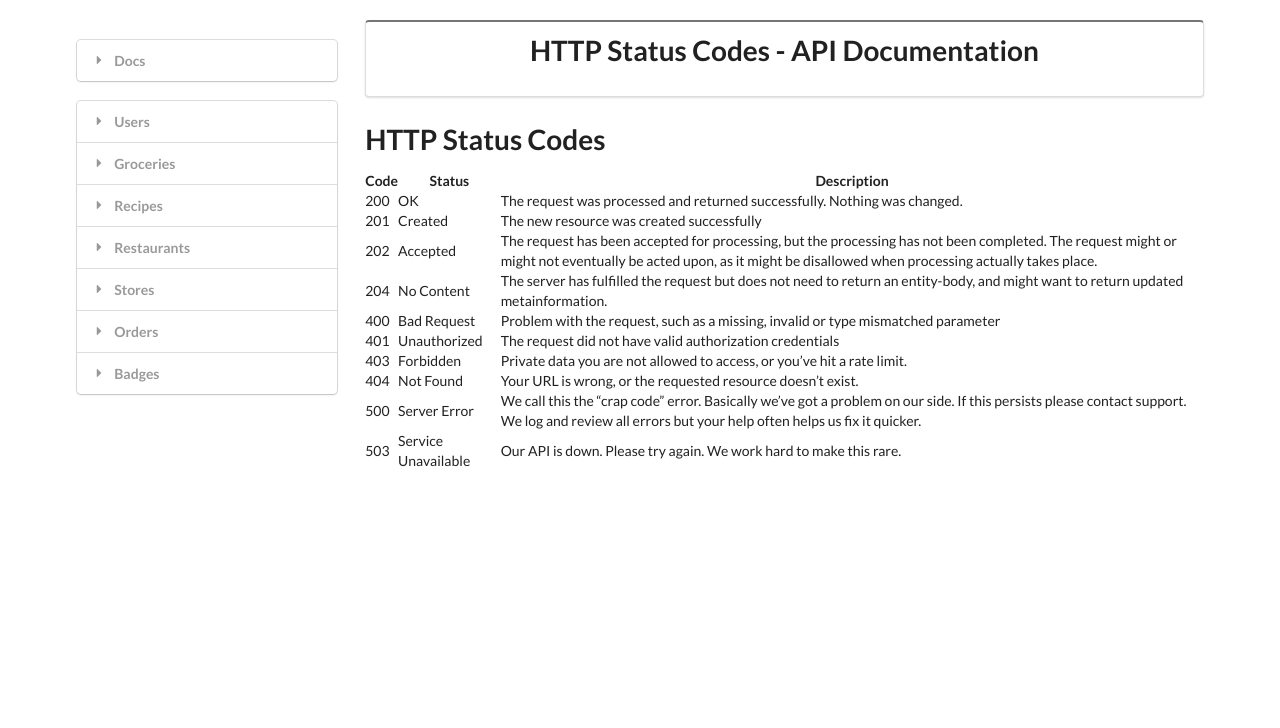
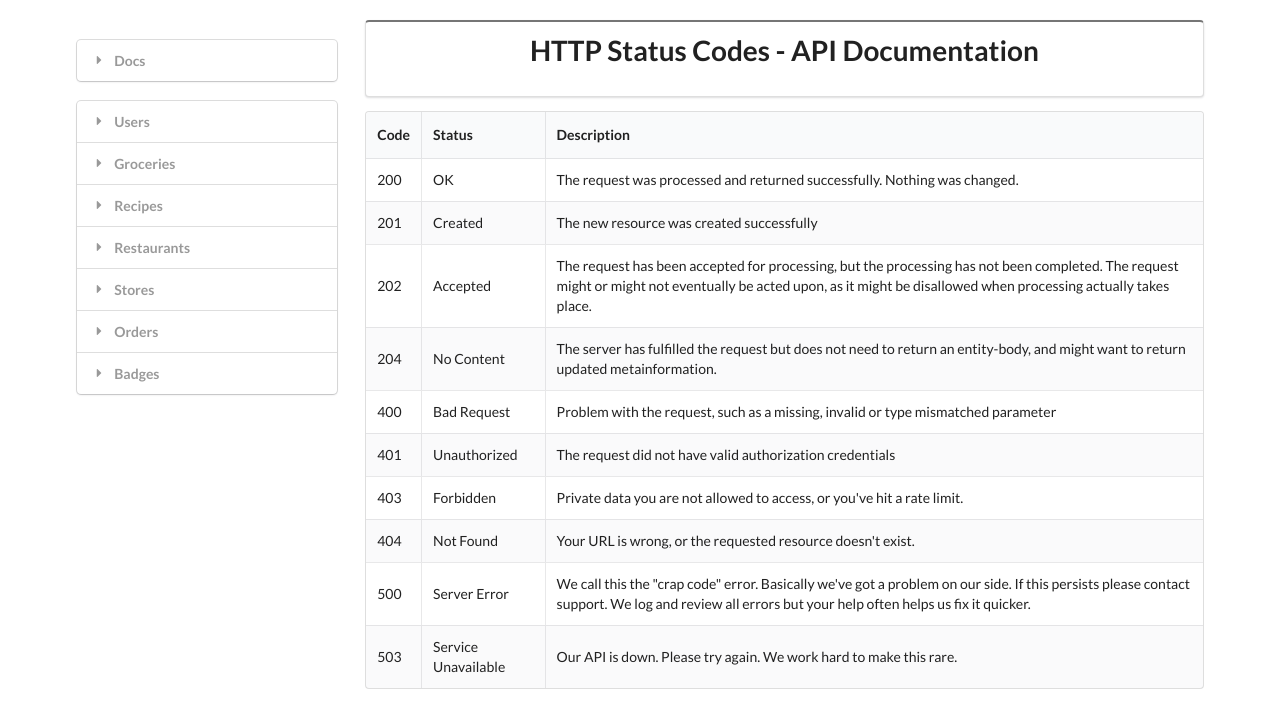
Before and after one commit to letsallchef/docs, a Jekyll site: the page built from status-codes.md, in a window 1280 px wide. Shown: the top 728 px of the page. Built offline with Jekyll 4.4.1, drawn with Linux system fonts in a browser that asks for light colours.

Commit message:
converts to html from md

```diff
--- a/status-codes.md
+++ b/status-codes.md
@@ -3,17 +3,62 @@ title: "HTTP Status Codes"
 layout: api
 ---
 
-# HTTP Status Codes
-
-| Code | Status | Description |
-| --- | --- | --- |
-| 200 | OK | The request was processed and returned successfully. Nothing was changed. |
-| 201 | Created | The new resource was created successfully |
-| 202 | Accepted | The request has been accepted for processing, but the processing has not been completed. The request might or might not eventually be acted upon, as it might be disallowed when processing actually takes place. |
-| 204 | No Content | The server has fulfilled the request but does not need to return an entity-body, and might want to return updated metainformation. |
-| 400 | Bad Request | Problem with the request, such as a missing, invalid or type mismatched parameter |
-| 401 | Unauthorized | The request did not have valid authorization credentials |
-| 403 | Forbidden | Private data you are not allowed to access, or you've hit a rate limit. |
-| 404 | Not Found | Your URL is wrong, or the requested resource doesn't exist. |
-| 500 | Server Error | We call this the "crap code" error. Basically we've got a problem on our side. If this persists please contact support. We log and review all errors but your help often helps us fix it quicker. |
-| 503 | Service Unavailable | Our API is down. Please try again. We work hard to make this rare. |
+<table class="ui celled striped table">
+	<thead>
+		<tr>
+			<th>Code</th>
+			<th>Status</th>
+			<th>Description</th>
+		</tr>
+	</thead>
+	<tr>
+		<td>200</td>
+		<td>OK</td>
+		<td>The request was processed and returned successfully. Nothing was changed.</td>
+	</tr>
+	<tr>
+		<td>201</td>
+		<td>Created</td>
+		<td>The new resource was created successfully</td>
+	</tr>
+	<tr>
+		<td>202</td>
+		<td>Accepted</td>
+		<td>The request has been accepted for processing, but the processing has not been completed. The request might or might not eventually be acted upon, as it might be disallowed when processing actually takes place.</td>
+	</tr>
+	<tr>
+		<td>204</td>
+		<td>No Content</td>
+		<td>The server has fulfilled the request but does not need to return an entity-body, and might want to return updated metainformation.</td>
+	</tr>
+	<tr>
+		<td>400</td>
+		<td>Bad Request</td>
+		<td>Problem with the request, such as a missing, invalid or type mismatched parameter</td>
+	</tr>
+	<tr>
+		<td>401</td>
+		<td>Unauthorized</td>
+		<td>The request did not have valid authorization credentials</td>
+	</tr>
+	<tr>
+		<td>403</td>
+		<td>Forbidden</td>
+		<td>Private data you are not allowed to access, or you've hit a rate limit.</td>
+	</tr>
+	<tr>
+		<td>404</td>
+		<td>Not Found</td>
+		<td>Your URL is wrong, or the requested resource doesn't exist.</td>
+	</tr>
+	<tr>
+		<td>500</td>
+		<td>Server Error</td>
+		<td>We call this the "crap code" error. Basically we've got a problem on our side. If this persists please contact support. We log and review all errors but your help often helps us fix it quicker.</td>
+	</tr>
+	<tr>
+		<td>503</td>
+		<td>Service Unavailable</td>
+		<td>Our API is down. Please try again. We work hard to make this rare.</td>
+	</tr>
+</table>
```
